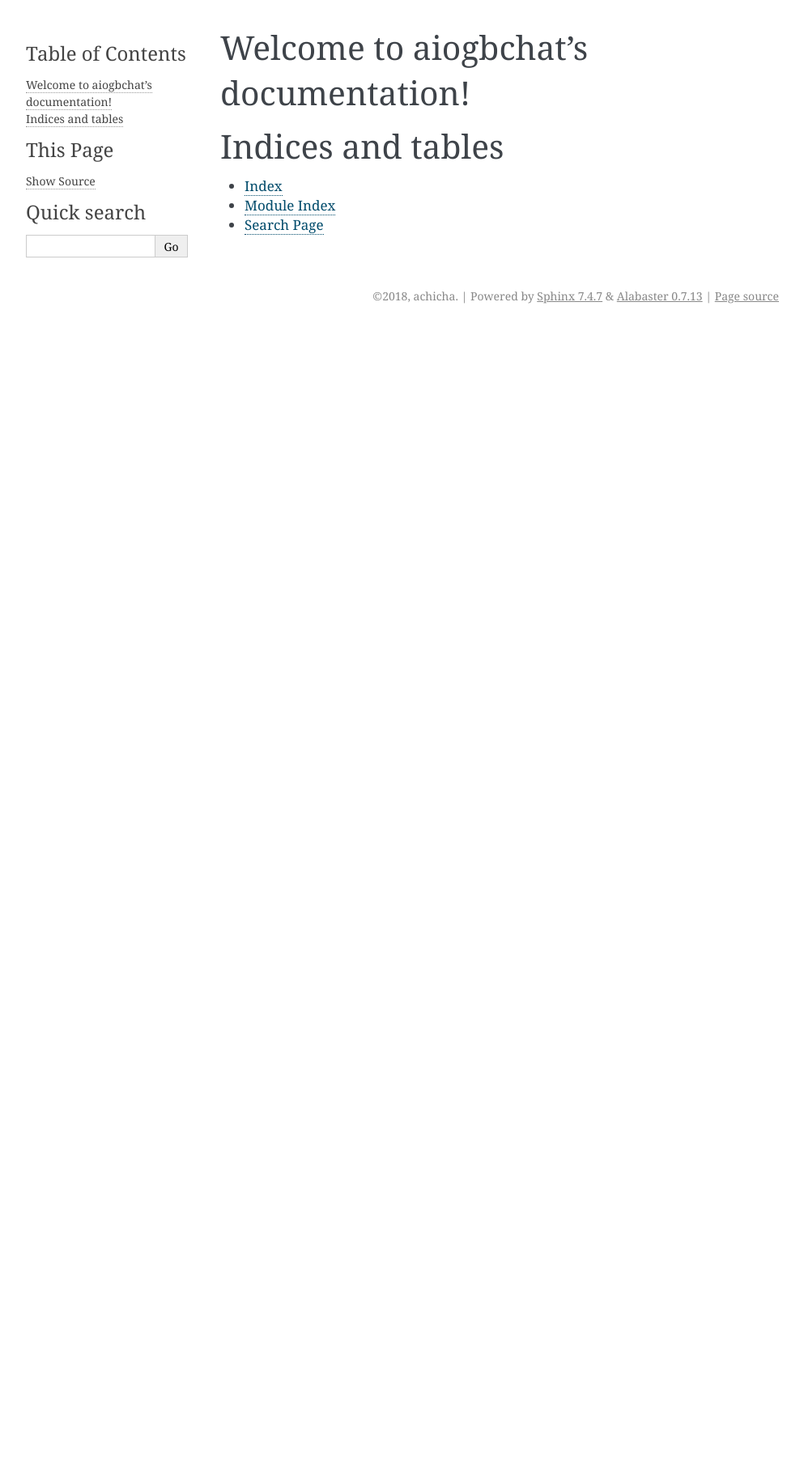
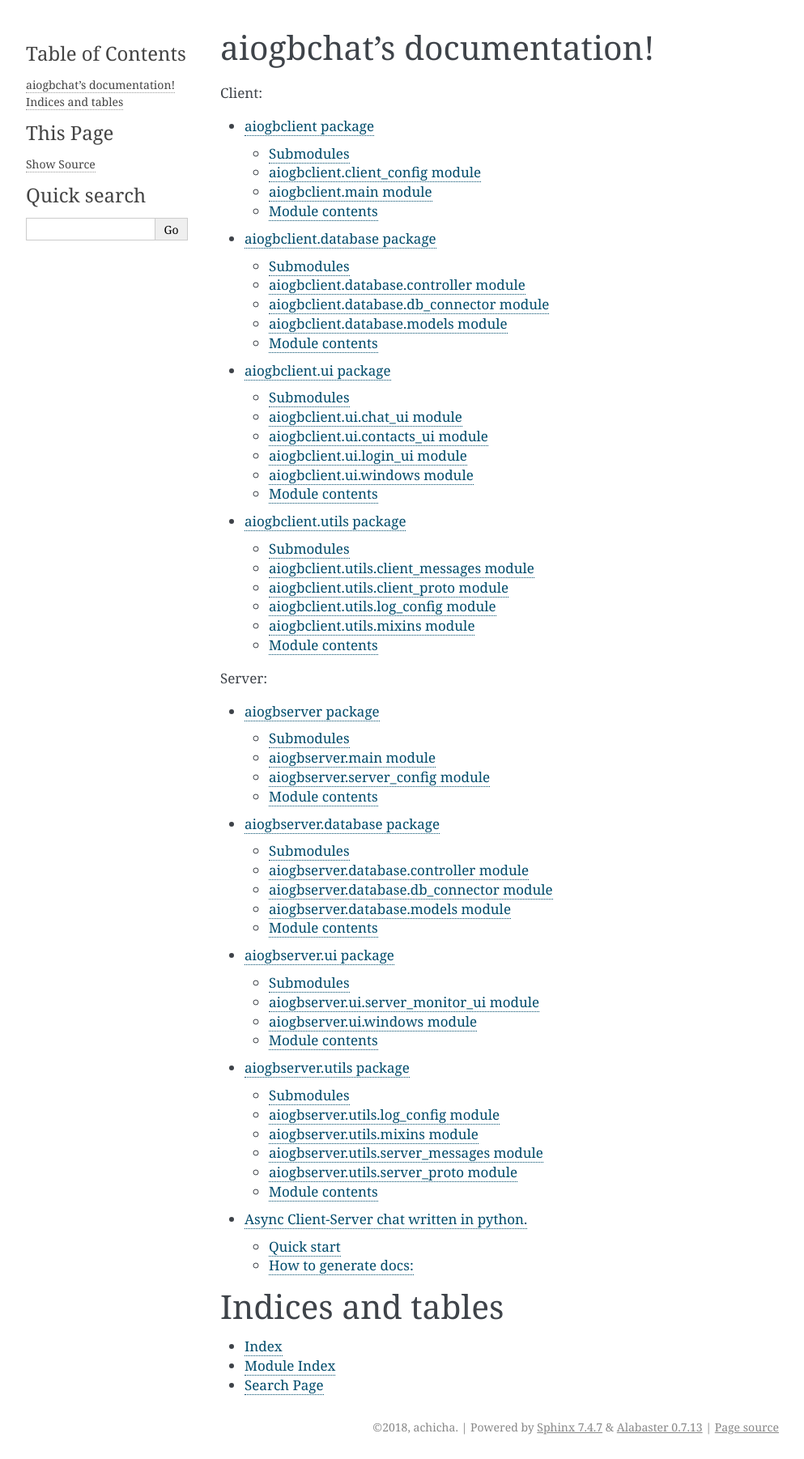
Before and after one commit to achicha/chat, a Sphinx documentation site: the page built from docs/source/index.rst, in a window 1280 px wide. Shown: the whole page at 81% size, without its empty margins (148-1141 px from the left). Built offline with Sphinx 7.4.7, drawn with Linux system fonts in a browser that asks for light colours; before the commit the page ends 900 px from its top, so only the background shows below that.

Commit message:
add documentation

```diff
--- /dev/null
+++ b/docs/source/aiogbclient.database.rst
@@ -0,0 +1,38 @@
+aiogbclient.database package
+============================
+
+Submodules
+----------
+
+aiogbclient.database.controller module
+--------------------------------------
+
+.. automodule:: aiogbclient.database.controller
+    :members:
+    :undoc-members:
+    :show-inheritance:
+
+aiogbclient.database.db\_connector module
+-----------------------------------------
+
+.. automodule:: aiogbclient.database.db_connector
+    :members:
+    :undoc-members:
+    :show-inheritance:
+
+aiogbclient.database.models module
+----------------------------------
+
+.. automodule:: aiogbclient.database.models
+    :members:
+    :undoc-members:
+    :show-inheritance:
+
+
+Module contents
+---------------
+
+.. automodule:: aiogbclient.database
+    :members:
+    :undoc-members:
+    :show-inheritance:
--- /dev/null
+++ b/docs/source/aiogbclient.rst
@@ -0,0 +1,30 @@
+aiogbclient package
+===================
+
+Submodules
+----------
+
+aiogbclient.client\_config module
+---------------------------------
+
+.. automodule:: aiogbclient.client_config
+    :members:
+    :undoc-members:
+    :show-inheritance:
+
+aiogbclient.main module
+-----------------------
+
+.. automodule:: aiogbclient.main
+    :members:
+    :undoc-members:
+    :show-inheritance:
+
+
+Module contents
+---------------
+
+.. automodule:: aiogbclient
+    :members:
+    :undoc-members:
+    :show-inheritance:
--- /dev/null
+++ b/docs/source/aiogbclient.ui.rst
@@ -0,0 +1,46 @@
+aiogbclient.ui package
+======================
+
+Submodules
+----------
+
+aiogbclient.ui.chat\_ui module
+------------------------------
+
+.. automodule:: aiogbclient.ui.chat_ui
+    :members:
+    :undoc-members:
+    :show-inheritance:
+
+aiogbclient.ui.contacts\_ui module
+----------------------------------
+
+.. automodule:: aiogbclient.ui.contacts_ui
+    :members:
+    :undoc-members:
+    :show-inheritance:
+
+aiogbclient.ui.login\_ui module
+-------------------------------
+
+.. automodule:: aiogbclient.ui.login_ui
+    :members:
+    :undoc-members:
+    :show-inheritance:
+
+aiogbclient.ui.windows module
+-----------------------------
+
+.. automodule:: aiogbclient.ui.windows
+    :members:
+    :undoc-members:
+    :show-inheritance:
+
+
+Module contents
+---------------
+
+.. automodule:: aiogbclient.ui
+    :members:
+    :undoc-members:
+    :show-inheritance:
--- /dev/null
+++ b/docs/source/aiogbclient.utils.rst
@@ -0,0 +1,46 @@
+aiogbclient.utils package
+=========================
+
+Submodules
+----------
+
+aiogbclient.utils.client\_messages module
+-----------------------------------------
+
+.. automodule:: aiogbclient.utils.client_messages
+    :members:
+    :undoc-members:
+    :show-inheritance:
+
+aiogbclient.utils.client\_proto module
+--------------------------------------
+
+.. automodule:: aiogbclient.utils.client_proto
+    :members:
+    :undoc-members:
+    :show-inheritance:
+
+aiogbclient.utils.log\_config module
+------------------------------------
+
+.. automodule:: aiogbclient.utils.log_config
+    :members:
+    :undoc-members:
+    :show-inheritance:
+
+aiogbclient.utils.mixins module
+-------------------------------
+
+.. automodule:: aiogbclient.utils.mixins
+    :members:
+    :undoc-members:
+    :show-inheritance:
+
+
+Module contents
+---------------
+
+.. automodule:: aiogbclient.utils
+    :members:
+    :undoc-members:
+    :show-inheritance:
--- /dev/null
+++ b/docs/source/aiogbserver.database.rst
@@ -0,0 +1,38 @@
+aiogbserver.database package
+============================
+
+Submodules
+----------
+
+aiogbserver.database.controller module
+--------------------------------------
+
+.. automodule:: aiogbserver.database.controller
+    :members:
+    :undoc-members:
+    :show-inheritance:
+
+aiogbserver.database.db\_connector module
+-----------------------------------------
+
+.. automodule:: aiogbserver.database.db_connector
+    :members:
+    :undoc-members:
+    :show-inheritance:
+
+aiogbserver.database.models module
+----------------------------------
+
+.. automodule:: aiogbserver.database.models
+    :members:
+    :undoc-members:
+    :show-inheritance:
+
+
+Module contents
+---------------
+
+.. automodule:: aiogbserver.database
+    :members:
+    :undoc-members:
+    :show-inheritance:
--- /dev/null
+++ b/docs/source/aiogbserver.rst
@@ -0,0 +1,30 @@
+aiogbserver package
+===================
+
+Submodules
+----------
+
+aiogbserver.main module
+-----------------------
+
+.. automodule:: aiogbserver.main
+    :members:
+    :undoc-members:
+    :show-inheritance:
+
+aiogbserver.server\_config module
+---------------------------------
+
+.. automodule:: aiogbserver.server_config
+    :members:
+    :undoc-members:
+    :show-inheritance:
+
+
+Module contents
+---------------
+
+.. automodule:: aiogbserver
+    :members:
+    :undoc-members:
+    :show-inheritance:
--- /dev/null
+++ b/docs/source/aiogbserver.ui.rst
@@ -0,0 +1,30 @@
+aiogbserver.ui package
+======================
+
+Submodules
+----------
+
+aiogbserver.ui.server\_monitor\_ui module
+-----------------------------------------
+
+.. automodule:: aiogbserver.ui.server_monitor_ui
+    :members:
+    :undoc-members:
+    :show-inheritance:
+
+aiogbserver.ui.windows module
+-----------------------------
+
+.. automodule:: aiogbserver.ui.windows
+    :members:
+    :undoc-members:
+    :show-inheritance:
+
+
+Module contents
+---------------
+
+.. automodule:: aiogbserver.ui
+    :members:
+    :undoc-members:
+    :show-inheritance:
--- /dev/null
+++ b/docs/source/aiogbserver.utils.rst
@@ -0,0 +1,46 @@
+aiogbserver.utils package
+=========================
+
+Submodules
+----------
+
+aiogbserver.utils.log\_config module
+------------------------------------
+
+.. automodule:: aiogbserver.utils.log_config
+    :members:
+    :undoc-members:
+    :show-inheritance:
+
+aiogbserver.utils.mixins module
+-------------------------------
+
+.. automodule:: aiogbserver.utils.mixins
+    :members:
+    :undoc-members:
+    :show-inheritance:
+
+aiogbserver.utils.server\_messages module
+-----------------------------------------
+
+.. automodule:: aiogbserver.utils.server_messages
+    :members:
+    :undoc-members:
+    :show-inheritance:
+
+aiogbserver.utils.server\_proto module
+--------------------------------------
+
+.. automodule:: aiogbserver.utils.server_proto
+    :members:
+    :undoc-members:
+    :show-inheritance:
+
+
+Module contents
+---------------
+
+.. automodule:: aiogbserver.utils
+    :members:
+    :undoc-members:
+    :show-inheritance:
--- a/docs/source/conf.py
+++ b/docs/source/conf.py
@@ -12,9 +12,10 @@
 # add these directories to sys.path here. If the directory is relative to the
 # documentation root, use os.path.abspath to make it absolute, like shown here.
 #
-# import os
-# import sys
-# sys.path.insert(0, os.path.abspath('.'))
+import os
+import sys
+#sys.path.insert(0, os.path.abspath('.'))
+sys.path.insert(0, os.path.abspath('/home/achicha/PyProjects/Github/chat'))
 
 
 # -- Project information -----------------------------------------------------
--- a/docs/source/index.rst
+++ b/docs/source/index.rst
@@ -3,13 +3,26 @@
    You can adapt this file completely to your liking, but it should at least
    contain the root `toctree` directive.
 
-Welcome to aiogbchat's documentation!
+aiogbchat's documentation!
 =====================================
 
 .. toctree::
    :maxdepth: 2
-   :caption: Contents:
+   :caption: Client:
 
+   aiogbclient
+   aiogbclient.database
+   aiogbclient.ui
+   aiogbclient.utils
+
+.. toctree::
+   :maxdepth: 2
+   :caption: Server:
+
+   aiogbserver
+   aiogbserver.database
+   aiogbserver.ui
+   aiogbserver.utils
    includeme
 
 
--- /dev/null
+++ b/docs/source/modules.rst
@@ -0,0 +1,9 @@
+chat
+====
+
+.. toctree::
+   :maxdepth: 4
+
+   aiogbclient
+   aiogbserver
+   setup
```
Also changed, not shown: README.rst (+15 -0 lines), docs/source/setup.rst (added, +7 -0 lines), 3 other files.
